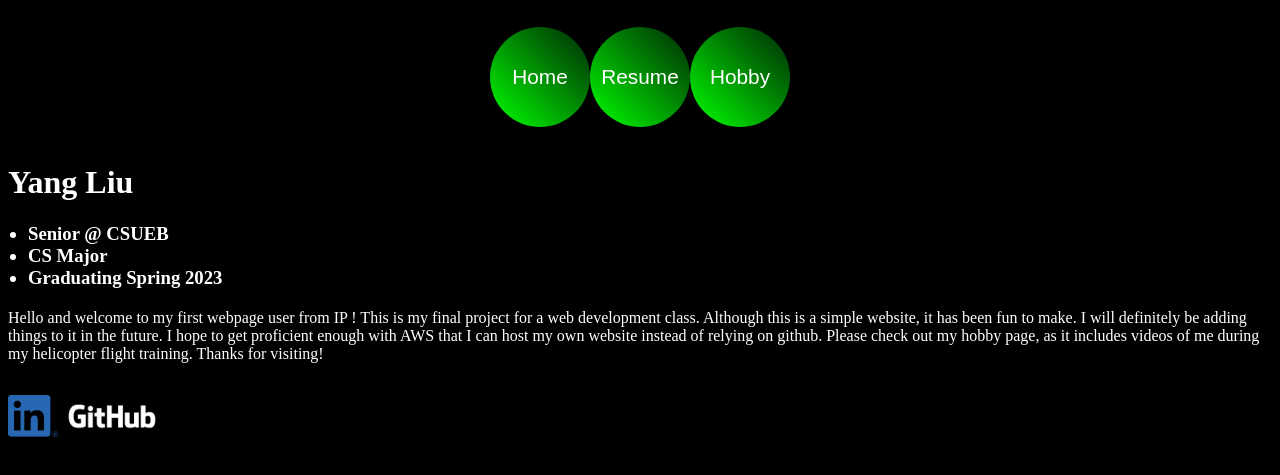
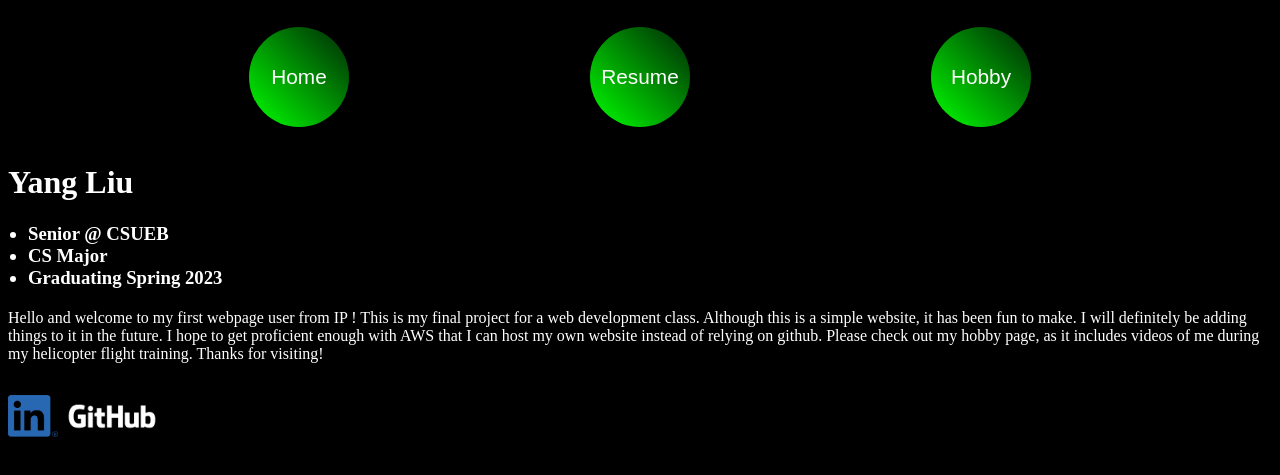
Before and after one commit to liuyang3141/liuyang3141.github.io, a plain HTML site: page index.html in a window 1280 px wide. Shown: the part 111-586 px from the top of the page. Drawn offline with nearby package versions, Linux system fonts and the light colour scheme; no server answers.

Commit message:
Menu button now using space-evenly.

```diff
--- a/css/styles.css
+++ b/css/styles.css
@@ -52,10 +52,8 @@ body {
     list-style-type: none;
     margin-top: 30px;
     padding: 0;
-    justify-content: center;
+    justify-content: space-evenly;
 }
-
-
 
 .menu_btn {
     background: linear-gradient(to left bottom, rgb(0,39,6), rgb(0,255,0));
@@ -67,7 +65,6 @@ body {
     font-size: 1.3rem;
     cursor: pointer; /* When we put our cursor on the button it changes to an index finger hand sign */
     color:rgb(255,255,255);
-    align-items: center;
 }
 
 .row::after {
@@ -76,22 +73,12 @@ body {
     display: table;
 }
 
-a {
-    text-decoration: none;
-    color: whitesmoke;
-    font-size:20px;
-}
+
 
 iframe {
     width: 640;
     height: 480;
 }
-
-
-
-
-
-
 
 .student_info {
     margin: 20px;
```
